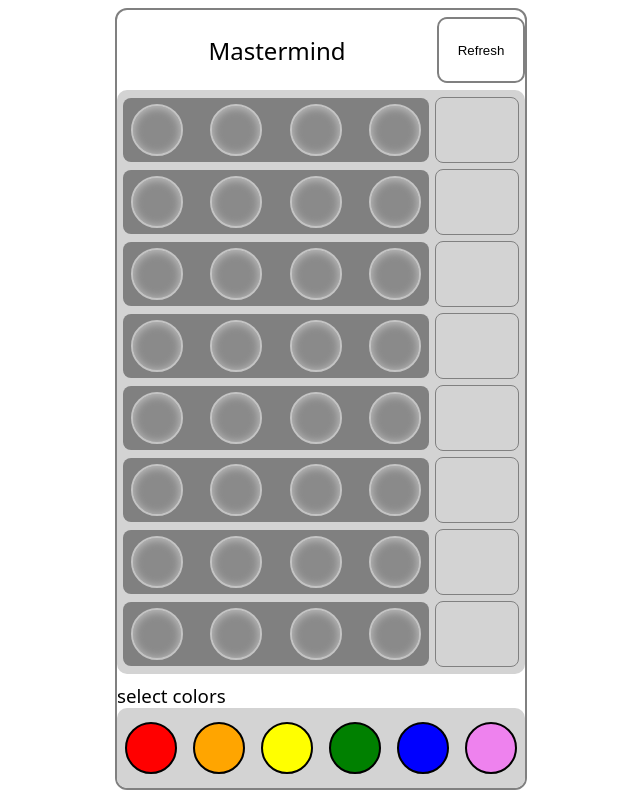
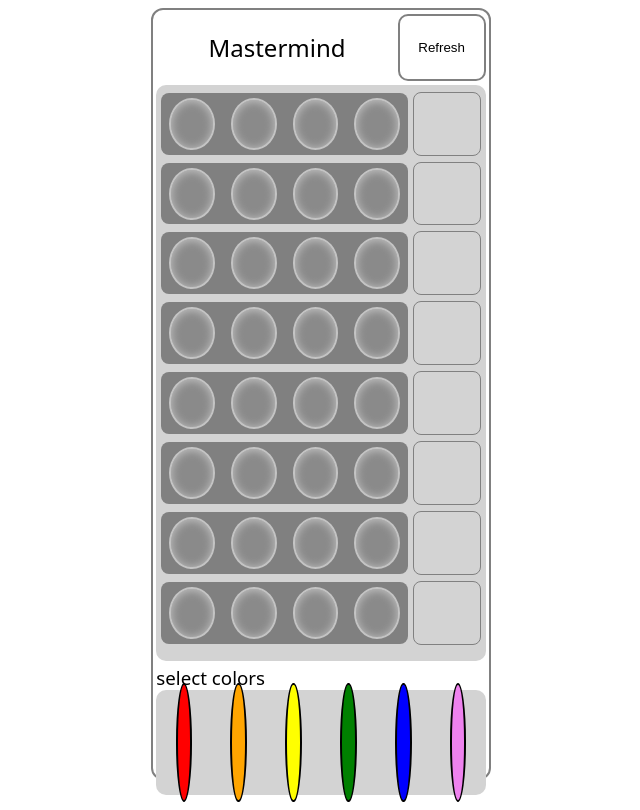
Before and after one commit to sbyardnss/vue-codeBreaker, a Vue app: page / in a window 1280 px wide. Shown: the whole page, without its empty margins (319-959 px from the left). Built offline with nearby package versions, Linux system fonts and the light colour scheme.

Commit message:
refactored css for circles and container size

```diff
--- a/src/App.vue
+++ b/src/App.vue
@@ -1,5 +1,5 @@
 <script setup lang="ts">
-import Attempts from './components/Attempts.vue'
+import AttemptList from './components/Attempts.vue'
 import CodeInput from './components/CodeInput.vue';
 import HeaderBar from './components/HeaderBar.vue';
 import { ref, onMounted } from 'vue';
@@ -93,10 +93,11 @@
   <main :id="$style.appContainer">
     <HeaderBar :codeSolved="solved" :correctCodeForDisplay="correctCode" :getClass="getClass"
       @refreshClicked="refreshCode" />
-    <Attempts :attemptedCodes="attemptsForListComponent" :getClass="getClass" :correctCodeForReference="correctCode"
+    <AttemptList :attemptedCodes="attemptsForListComponent" :getClass="getClass" :correctCodeForReference="correctCode"
       @colorRemoved="handleColorRemoved" />
     <CodeInput :getClass="getClass" :colorChoices="availableColorChoices" @colorAdded="handleCurrentCodeUpdated" />
   </main>
+
 </template>
 <style module>
 .header {
@@ -110,7 +111,15 @@
   border: 2px solid gray;
 
   border-radius: 12px;
-  width: fit-content;
+  /* width: 98vw;
+  max-width: 26em;
+  height: 98vh;
+  max-height: 48em; */
   margin: 0;
+  width: 96vw;
+  height: calc(96vw * 16 / 7); /* For an aspect ratio of 16:9 */
+  max-height: 96vh;
+  max-width: calc(96vh * 7 / 16); /* For an aspect ratio of 16:9 */
 }
+
 </style>
--- /dev/null
+++ b/src/assets/color-nodes.css
@@ -0,0 +1,62 @@
+.redCircle {
+  height: 3em;
+  width: 3em;
+  border: 2px solid black;
+  border-radius: 50%;
+  background-color: red;
+  margin: 0 .5em;
+}
+
+.orangeCircle {
+  height: 3em;
+  width: 3em;
+  border: 2px solid black;
+  border-radius: 50%;
+  background-color: orange;
+  margin: 0 .5em;
+}
+
+.yellowCircle {
+  height: 3em;
+  width: 3em;
+  border: 2px solid black;
+  border-radius: 50%;
+  background-color: yellow;
+  margin: 0 .5em;
+}
+
+.greenCircle {
+  height: 3em;
+  width: 3em;
+  border: 2px solid black;
+  border-radius: 50%;
+  background-color: green;
+  margin: 0 .5em;
+}
+
+.blueCircle {
+  height: 3em;
+  width: 3em;
+  border: 2px solid black;
+  border-radius: 50%;
+  background-color: blue;
+  margin: 0 .5em;
+}
+
+.indigoCircle {
+  height: 3em;
+  width: 3em;
+  border: 2px solid black;
+  border-radius: 50%;
+  background-color: indigo;
+  margin: 0 .5em;
+}
+
+.violetCircle {
+  height: 3em;
+  width: 3em;
+  border: 2px solid black;
+  border-radius: 50%;
+  background-color: violet;
+  margin: 0 .5em;
+}
--- a/src/assets/main.css
+++ b/src/assets/main.css
@@ -1,5 +1,5 @@
 /* @import './base.css'; */
-
+@import './color-nodes.css';
 #app {
   font-family: system-ui, -apple-system, BlinkMacSystemFont, 'Segoe UI', Roboto, Oxygen, Ubuntu, Cantarell, 'Open Sans', 'Helvetica Neue', sans-serif;
   margin: 0em;
--- a/src/components/Attempts.vue
+++ b/src/components/Attempts.vue
@@ -4,7 +4,7 @@
 import BlankAttempt from './BlankAttempt.vue';
 
 export default {
-    name: "Attempts",
+    name: "AttemptList",
     props: {
         attemptedCodes: {
             type: Array as PropType<string[][]>,
@@ -32,16 +32,17 @@
 </script>
 <template>
     <div :id=$style.attemptListContainer>
-        <div :id=$style.attemptListWithAccuracy v-for="list in attemptedCodes">
+        <div :key="attemptedCodes.indexOf(list)" :id=$style.attemptListWithAccuracy v-for="list in attemptedCodes">
             <ul :class="$style['attemptList']">
-                <li v-for="color in list" :class="$style[getClass(color)]" @click="emitRemoveColor(color)"></li>
-                <li v-if="list.length < 4" v-for="n in 4 - list.length" :class="$style.blankCircle"></li>
+                <li :key="list.indexOf(color)" v-for="color in list" :class="[getClass(color)]" @click="emitRemoveColor(color)"></li>
+                <!-- eslint-disable-next-line -->
+                <li v-if="list.length < 4" v-for="n in 4 - list.length" :key="'blank--' + n" :class="$style.blankCircle"></li>
             </ul>
             <div :id="$style.accuracyContainer">
                 <AccuracyCountVue :attempt="list" :correctCode="correctCodeForReference" />
             </div>
         </div>
-        <div :id="$style.attemptListWithAccuracy" v-for="n in 8 - attemptedCodes.length">
+        <div :id="$style.attemptListWithAccuracy" v-for="n in 8 - attemptedCodes.length" :key="'attempt--' + n">
             <BlankAttempt />
         </div>
     </div>
@@ -49,8 +50,10 @@
 <style module>
 #attemptListContainer {
     background-color: lightgray;
-    height: 36.5em;
-    width: 25.5em;
+    /* height: 36.5em;
+    width: 25.5em; */
+    height: 75%;
+    width: 98%;
     border-radius: 10px;
     display: flex;
     flex-direction: column;
@@ -60,7 +63,7 @@
 #attemptListWithAccuracy {
     display: flex;
     width: 100%;
-    height: 4em;
+    height: 10.75%;
     justify-content: space-evenly;
     align-items: center;
     margin-top: .5em;
@@ -88,7 +91,7 @@
     justify-self: flex-end;
 }
 
-.redCircle {
+/* .redCircle {
     height: 3em;
     width: 3em;
     border: 2px solid black;
@@ -159,5 +162,5 @@
     background-color: rgb(138, 138, 138);
     margin: 0 .5em;
     box-shadow: rgb(196, 196, 196) 0 1px 10px inset;
-}
+} */
 </style>
--- a/src/components/CodeInput.vue
+++ b/src/components/CodeInput.vue
@@ -24,7 +24,7 @@
     <div :id="$style.inputContainer">
         <h3 :class="$style.header">select colors</h3>
         <ul :id="$style.choicesContainer">
-            <li v-for="color of colorChoices" :class="$style[getClass(color)]" @click="handleColorClicked(color)"></li>
+            <li :key="color" v-for="color of colorChoices" :class="[getClass(color)]" @click="handleColorClicked(color)"></li>
         </ul>
     </div>
 </template>
@@ -32,19 +32,23 @@
 #inputContainer {
     display: flex;
     flex-direction: column;
-    justify-content: flex-end;
-    width: 100%;
+    /* justify-content: space-evenly; */
+    width: 98%;
+    height: 25%;
+    margin-bottom: .25em;
 
 }
 
 .header {
-    margin: .5em 0 0 0;
+    /* height: 20%; */
+    margin: .25em 0 0 0;
 }
 
 #choicesContainer {
     background-color: lightgray;
     border-radius: 10px;
-    height: 5em;
+    height: 70%;
+    /* height: 6em; */
     display: flex;
     justify-content: space-evenly;
     align-items: center;
@@ -52,78 +56,84 @@
     padding: 0;
     margin: 0;
     width: 100%;
+    font-size: 3vw;
+    /* height: 3em; */
+    /* height: 100%; */
+    /* max-height: 80px; */
 }
 
-.redCircle {
-    height: 3em;
-    width: 3em;
+/* .redCircle {
+    height: 70%;
+    width: 12.5%;
     border: 2px solid black;
     border-radius: 50%;
     background-color: red;
-    margin: 0 .5em;
+    margin: 0 .25em;
 }
 
 .orangeCircle {
-    height: 3em;
-    width: 3em;
+    height: 70%;
+    width: 12.5%;
     border: 2px solid black;
     border-radius: 50%;
     background-color: orange;
-    margin: 0 .5em;
+    margin: 0 .25em;
 }
 
 .yellowCircle {
-    height: 3em;
-    width: 3em;
+    height: 70%;
+    width: 12.5%;
     border: 2px solid black;
     border-radius: 50%;
     background-color: yellow;
-    margin: 0 .5em;
+    margin: 0 .25em;
 }
 
 .greenCircle {
-    height: 3em;
-    width: 3em;
+    height: 70%;
+    width: 12.5%;
     border: 2px solid black;
     border-radius: 50%;
     background-color: green;
-    margin: 0 .5em;
+    margin: 0 .25em;
 }
 
 .blueCircle {
-    height: 3em;
-    width: 3em;
+    height: 70%;
+    width: 12.5%;
     border: 2px solid black;
     border-radius: 50%;
     background-color: blue;
-    margin: 0 .5em;
+    margin: 0 .25em;
 }
 
 .indigoCircle {
-    height: 3em;
-    width: 3em;
+    height: 70%;
+    width: 12.5%;
     border: 2px solid black;
     border-radius: 50%;
     background-color: indigo;
-    margin: 0 .5em;
+    margin: 0 .25em;
 }
 
 .violetCircle {
-    height: 3em;
-    width: 3em;
+    height: 70%;
+    width: 12.5%;
     border: 2px solid black;
     border-radius: 50%;
     background-color: violet;
-    margin: 0 .5em;
+    margin: 0 .25em;
 }
 
 .blankCircle {
-    height: 3em;
-    width: 3em;
+
+    height: 70%;
+    width: 12.5%;
     border: 2px solid rgb(196, 196, 196);
     border-radius: 50%;
     background-color: rgb(138, 138, 138);
-    margin: 0 .5em;
+    margin: 0 .25em;
     box-shadow: rgb(196, 196, 196) 0 1px 10px inset;
 
-}</style>
+} */
+</style>
--- a/src/components/HeaderBar.vue
+++ b/src/components/HeaderBar.vue
@@ -1,5 +1,6 @@
 <script lang="ts">
 import type { PropType } from 'vue';
+import '@/assets/color-nodes.css'
 
 export default {
     name: "HeaderBar",
@@ -42,7 +43,7 @@
                 <!-- flip card back -->
                 <div :class="$style['flipCardBack']">
                     <ul :class="$style['correctCodeDisplay']" v-if="codeSolved">
-                        <li v-for="(color) in correctCodeForDisplay" :class="$style[getClass(color)]"></li>
+                        <li :key="color" v-for="(color) in correctCodeForDisplay" :class="$style[getClass(color)]"></li>
                     </ul>
                 </div>
             </div>
@@ -56,7 +57,10 @@
 #headerContainer {
     display: flex;
     align-items: center;
-    height: 5em;
+    /* height: 5em; */
+    height: 10%;
+    width: 98%;
+    margin: .25em 0;
 }
 
 #flipCardContainer {
@@ -148,7 +152,7 @@
     margin-top: 1.25rem;
 }
 
-.redCircle {
+/* .redCircle {
     height: 3em;
     width: 3em;
     border: 2px solid black;
@@ -209,5 +213,5 @@
     border-radius: 50%;
     background-color: violet;
     margin: 0 .5em;
-}
+} */
 </style>
--- a/src/main.ts
+++ b/src/main.ts
@@ -1,4 +1,5 @@
 import './assets/main.css'
+import './assets/color-nodes.css'
 
 import { createApp } from 'vue'
 import App from './App.vue'
```
